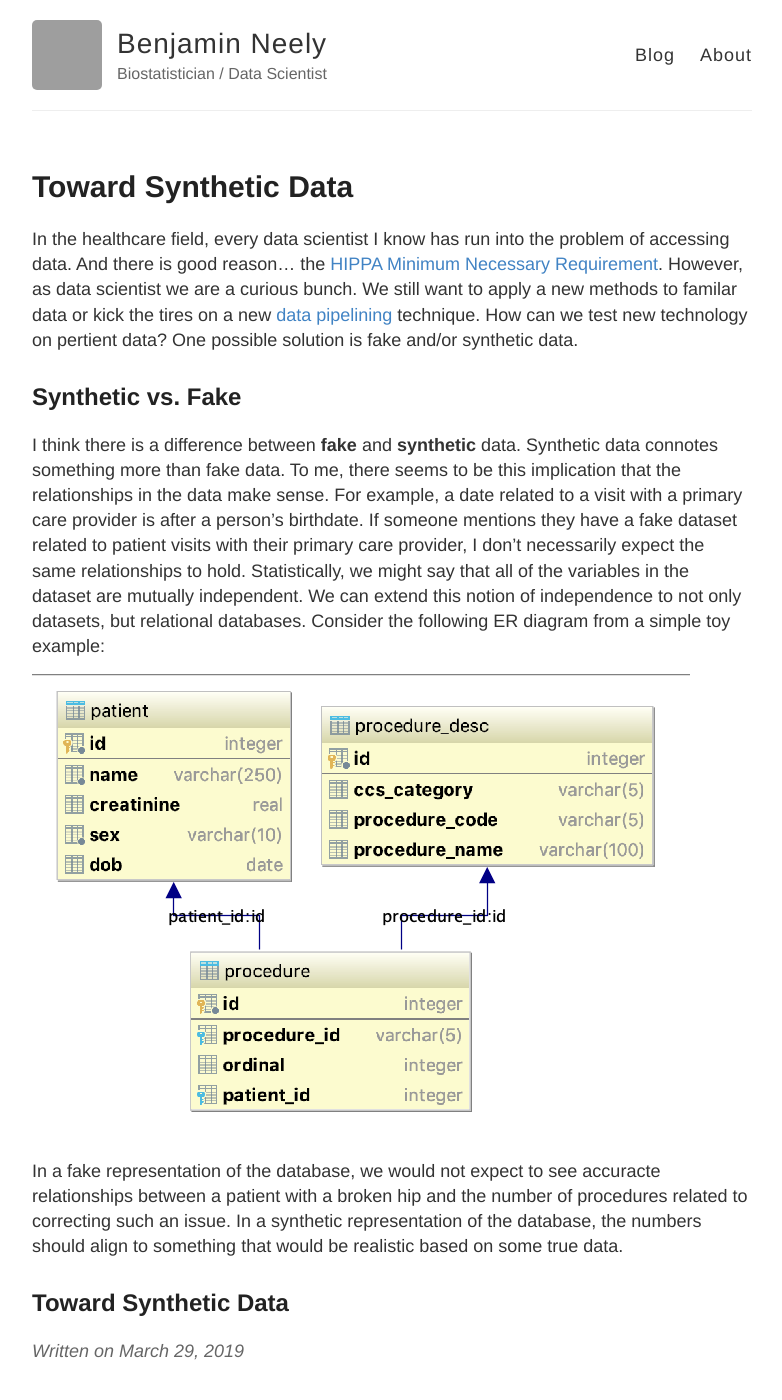
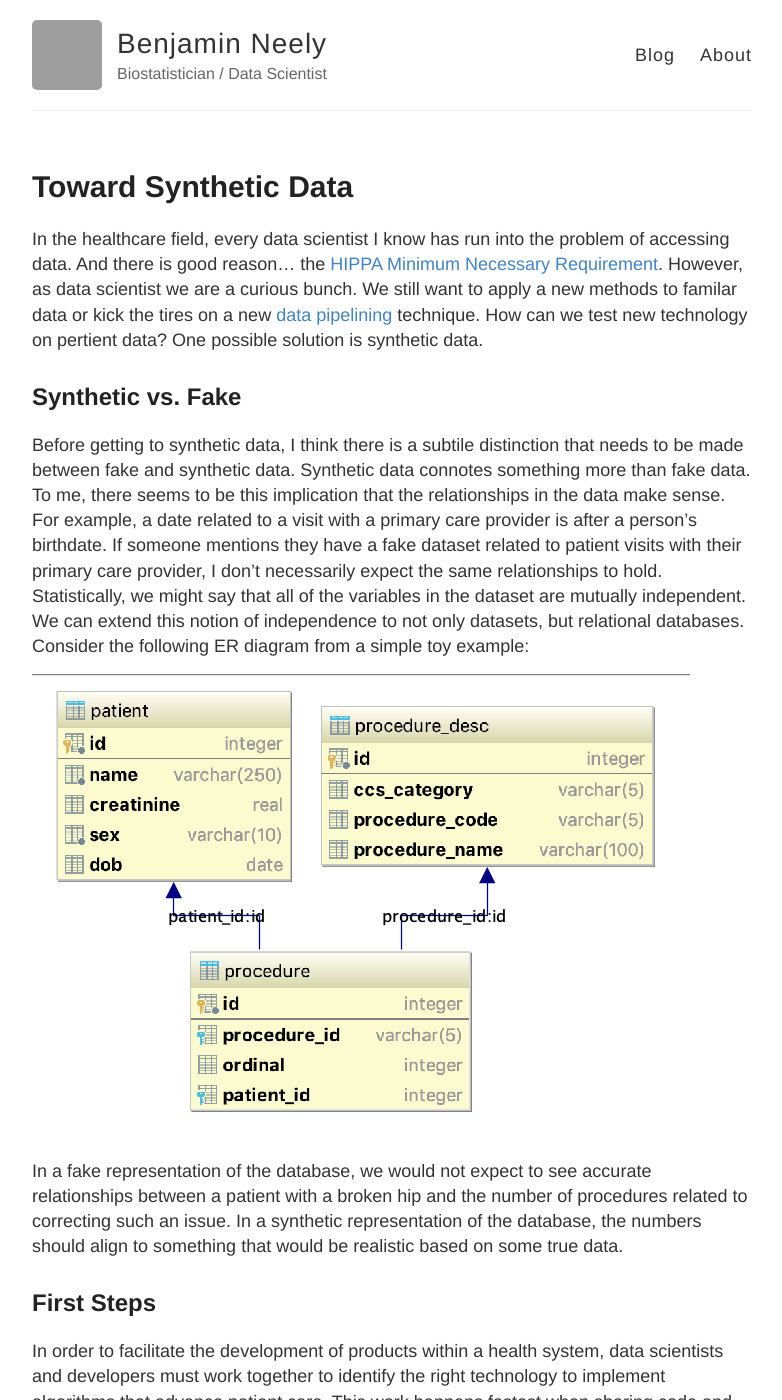
Before and after one commit to benneely/benneely.github.io, a Jekyll site: the page built from _posts/2019-3-29-Toward-Synthetic-Data.md, in a window 1280 px wide and 1400 px high. Shown: the whole window, without its empty margins (248-1030 px from the left). Built offline with Jekyll 4.4.1, drawn with Linux system fonts in a browser that asks for light colours; some of the changed text lies outside the part shown; grey boxes are pictures that could not be loaded.

Commit message:
first draft of synthetic data post.

```diff
--- a/_posts/2019-3-29-Toward-Synthetic-Data.md
+++ b/_posts/2019-3-29-Toward-Synthetic-Data.md
@@ -8,10 +8,11 @@
 [HIPPA Minimum Necessary Requirement](https://www.hhs.gov/hipaa/for-professionals/privacy/guidance/minimum-necessary-requirement/index.html).
 However, as data scientist we are a curious bunch. We still want to apply a new methods to familar data or
 kick the tires on a new [data pipelining](https://www.tensorflow.org/guide/performance/datasets) technique.
-How can we test new technology on pertient data? One possible solution is fake and/or synthetic data.
+How can we test new technology on pertient data? One possible solution is synthetic data.
 
 ## Synthetic vs. Fake
-I think there is a difference between **fake** and **synthetic** data. Synthetic data connotes something
+Before getting to synthetic data, I think there is a subtile distinction that needs to be made between fake
+and synthetic data. Synthetic data connotes something
  more than fake data. To me, there seems to be this implication that the relationships in the data make sense. For
  example, a date related to a visit with a primary care provider is after a person's birthdate. If someone
  mentions they have a fake dataset related to patient visits with their primary care provider, I don't
@@ -22,8 +23,27 @@
 
 ![mail](/images/er_diagram.png)
 
-In a fake representation of the database, we would not expect to see accuracte relationships between a patient
+In a fake representation of the database, we would not expect to see accurate relationships between a patient
 with a broken hip and the number of procedures related to correcting such an issue. In a synthetic representation of the
 database, the numbers should align to something that would be realistic based on some true data.
 
-## Toward Synthetic Data
+## First Steps
+In order to facilitate the development of products within a health system, data scientists and developers must
+work together to identify the right technology to implement algorithms that advance patient care. This work happens
+fastest when sharing code and ideas. One way to expedite this work is to stand up a fake database asset that mimics
+a health system's real electronic health records database. In doing so, there is no actual patient data exposed and all
+team members have access to a resource for prototyping tools. Of course, this would be best if it were a synthetic
+data store and the relationships made sense, but the easiest first step is fake data.
+
+## [fakeymcfakerson](https://github.com/benneely/fakeymcfakerson)
+In going with the saying `"if you're not embarrassed by the first version of your product, you’ve launched too late"`,
+I've developed a python package aimed at replicating a relational database by creating a fake version elsewhere. The
+purpose (as noted earlier), is to allow teams to prototype applications and pipelines where sensitive data might not
+allow for collaboration. This fake data store poses no threat because all columns are mutually independent and no relationships
+exist between tables. Under the hood, `fakeymcfakerson` will connect to a real instance of the data, generate a configuration
+file. This file contains metadata about the tables and columns and can be shared freely. When ready to generate
+ a new database, I've developed a `generator` class that can be used to stand up a new database using metadata from
+ the configuration file.
+
+ Not convinced? Have more questions? Try the example on [fakeymcfakerson](https://github.com/benneely/fakeymcfakerson)
+ and provide feedback. Thanks for reading!
```
